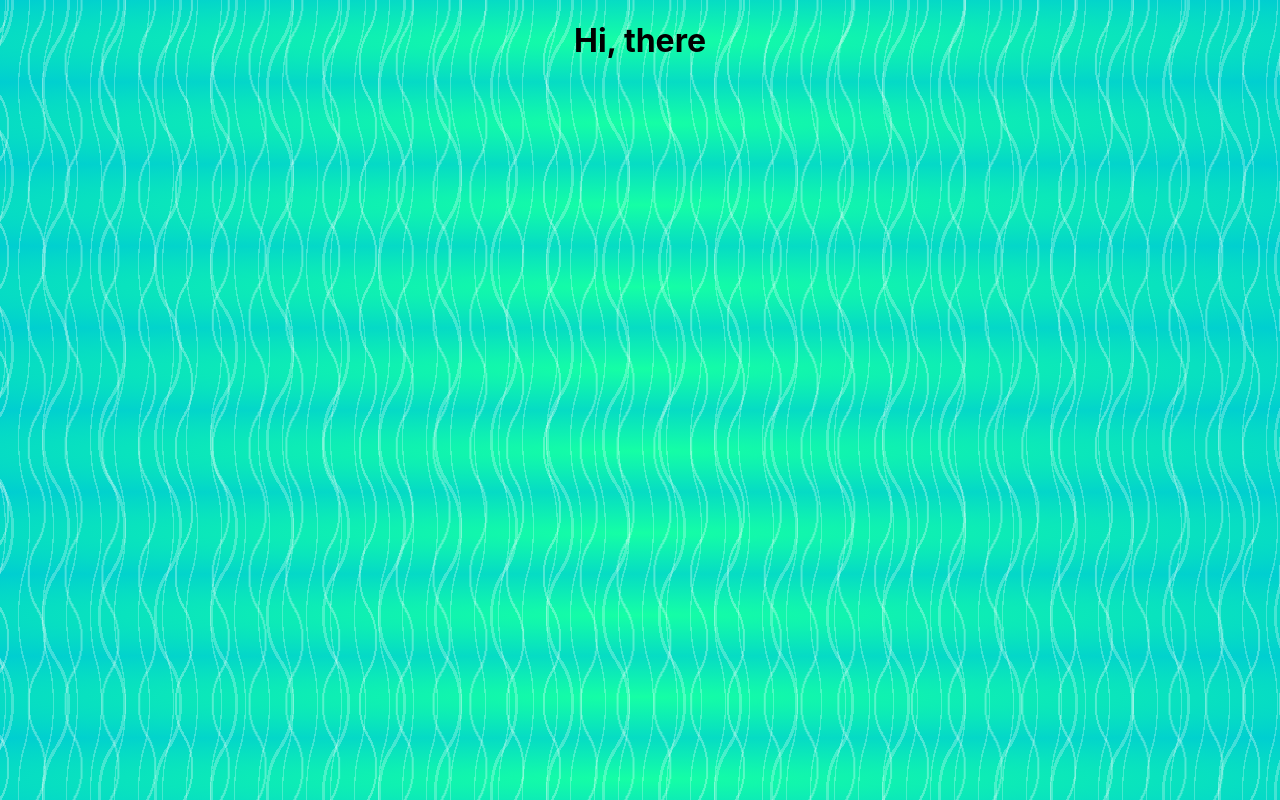
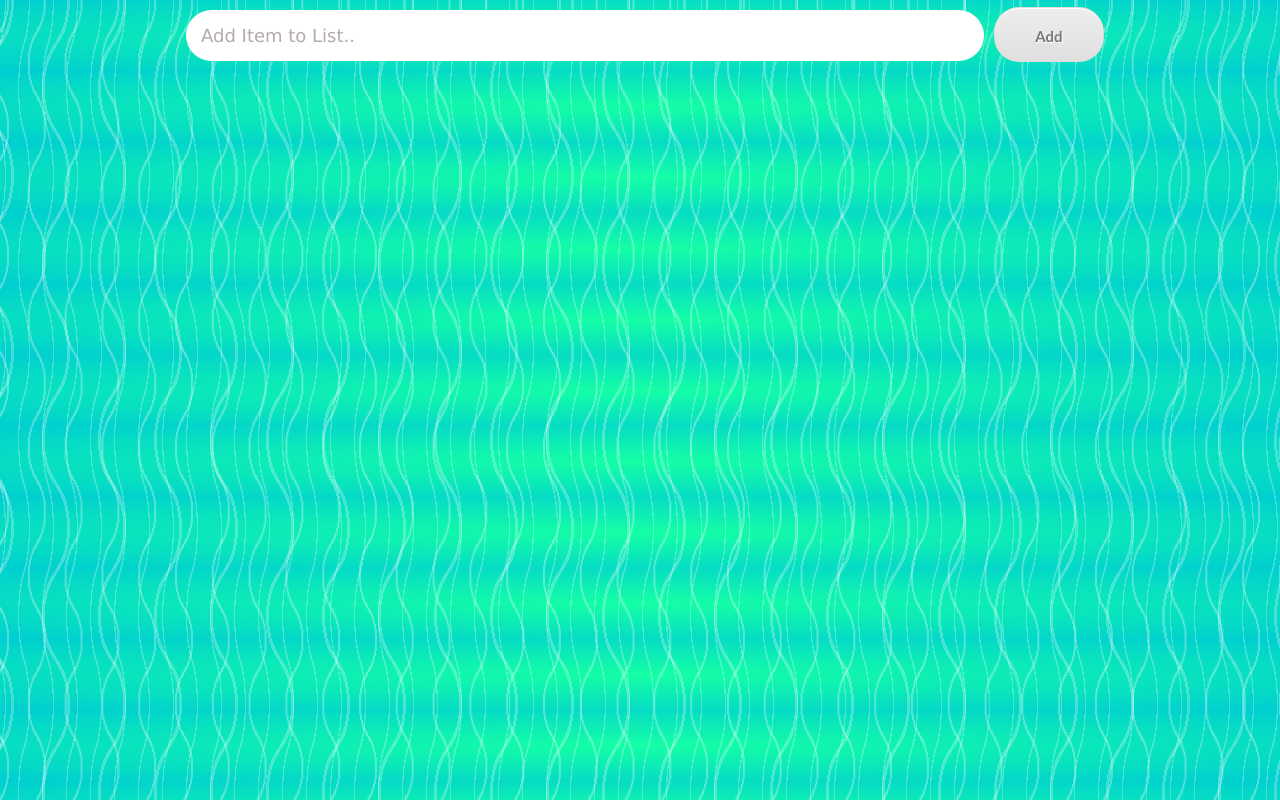
Before and after one commit to roopabdr/monthly-todo, a React (Create React App) app: page / in a window 1280 px wide. Built offline with nearby package versions, Linux system fonts and the light colour scheme.

Commit message:
added input element and button; added css for styling

```diff
--- a/src/App.js
+++ b/src/App.js
@@ -1,10 +1,11 @@
 import React from 'react';
 import './App.css';
+import ItemList from './ItemList/ItemList';
 
 function App() {
   return (
     <div className="App">
-      <h1>Hi, there</h1>
+      <ItemList />
     </div>
   );
 }
--- /dev/null
+++ b/src/ItemList/ItemList.css
@@ -0,0 +1,74 @@
+.itemList {
+    display: flex;
+    flex-wrap: wrap;
+    justify-content: center;
+}
+
+.input {
+    padding: 15px;
+    margin: 10px;
+    font-family: 'Lucida Sans', 'Lucida Sans Regular', 'Lucida Grande', 'Lucida Sans Unicode', Geneva, Verdana, sans-serif;
+    width: 60%;
+    border-radius: 30px;
+    border: none;
+    font-size: 18px;
+    outline: none;
+}
+
+.input:focus {
+    box-shadow: 0 8px 16px 0 rgba(0,0,0,0.8);
+    border: none;
+    outline: none;
+}
+
+.input::placeholder{
+    color: rgb(179, 170, 170);
+}
+
+.button {
+	-moz-box-shadow:inset 0px 1px 0px 0px #ffffff;
+	-webkit-box-shadow:inset 0px 1px 0px 0px #ffffff;
+	box-shadow:inset 0px 1px 0px 0px #ffffff;
+	background:-webkit-gradient( linear, left top, left bottom, color-stop(0.05, #ededed), color-stop(1, #dfdfdf) );
+	background:-moz-linear-gradient( center top, #ededed 5%, #dfdfdf 100% );
+	filter:progid:DXImageTransform.Microsoft.gradient(startColorstr='#ededed', endColorstr='#dfdfdf');
+	background-color:#ededed;
+	-webkit-border-top-left-radius:25px;
+	-moz-border-radius-topleft:25px;
+	border-top-left-radius:25px;
+	-webkit-border-top-right-radius:25px;
+	-moz-border-radius-topright:25px;
+	border-top-right-radius:25px;
+	-webkit-border-bottom-right-radius:25px;
+	-moz-border-radius-bottomright:25px;
+	border-bottom-right-radius:25px;
+	-webkit-border-bottom-left-radius:25px;
+	-moz-border-radius-bottomleft:25px;
+	border-bottom-left-radius:25px;
+	text-indent:0;
+	border:1px solid #dcdcdc;
+	display:inline-block;
+	color:#777777;
+	font-family:Trebuchet MS;
+	font-size:15px;
+	font-weight:bold;
+	font-style:normal;
+	height:55px;
+	line-height:55px;
+	width:110px;
+	text-decoration:none;
+	text-align:center;
+    text-shadow:1px 1px 0px #ffffff;
+    outline: none;
+}
+.button:hover {
+	background:-webkit-gradient( linear, left top, left bottom, color-stop(0.05, #dfdfdf), color-stop(1, #ededed) );
+	background:-moz-linear-gradient( center top, #dfdfdf 5%, #ededed 100% );
+	filter:progid:DXImageTransform.Microsoft.gradient(startColorstr='#dfdfdf', endColorstr='#ededed');
+    background-color:#dfdfdf;
+    outline: none;
+}.button:active {
+	position:relative;
+    top:1px;
+    outline: none;
+}
--- /dev/null
+++ b/src/ItemList/ItemList.js
@@ -0,0 +1,13 @@
+import React from 'react';
+import './ItemList.css';
+
+const ItemList = () => {
+    return (
+        <div>
+            <input type="text" className='input' placeholder='Add Item to List..' />
+            <button className='button'>Add</button>
+        </div>
+    );
+}
+
+export default ItemList;
```
